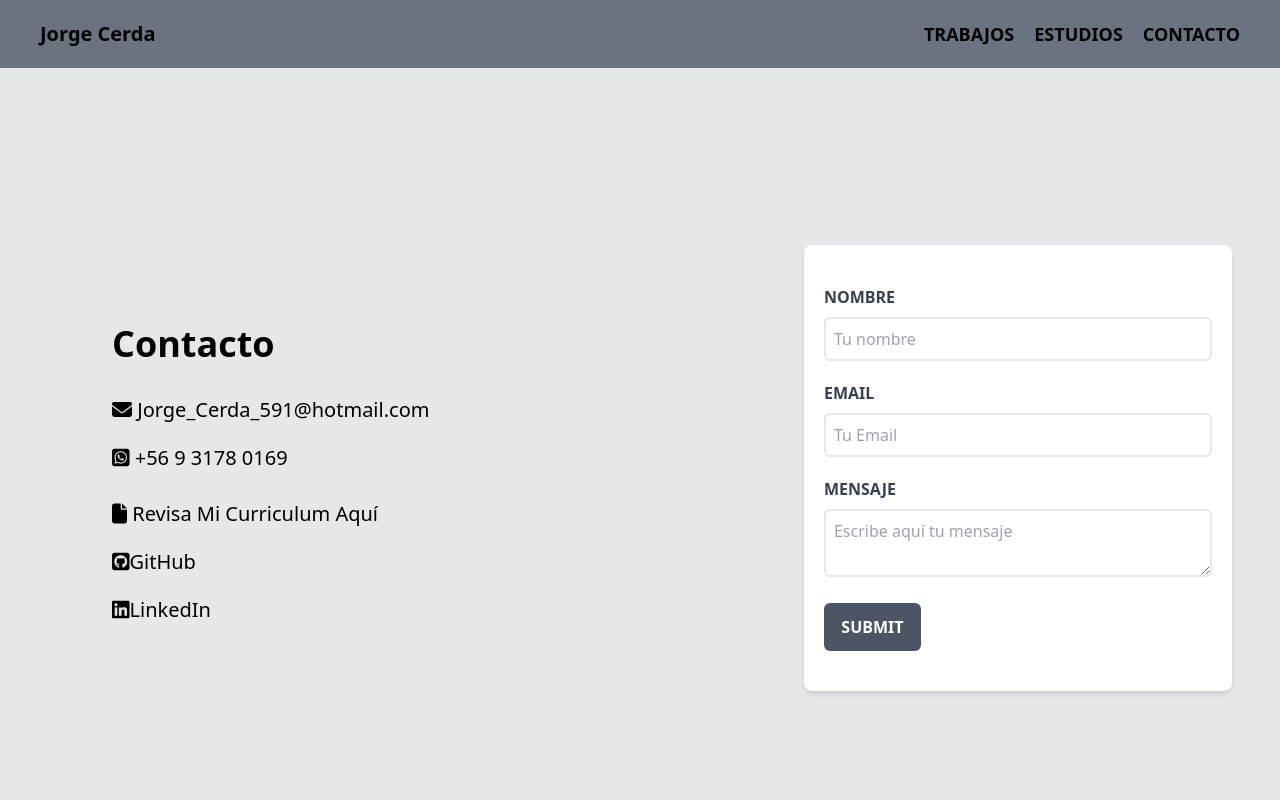
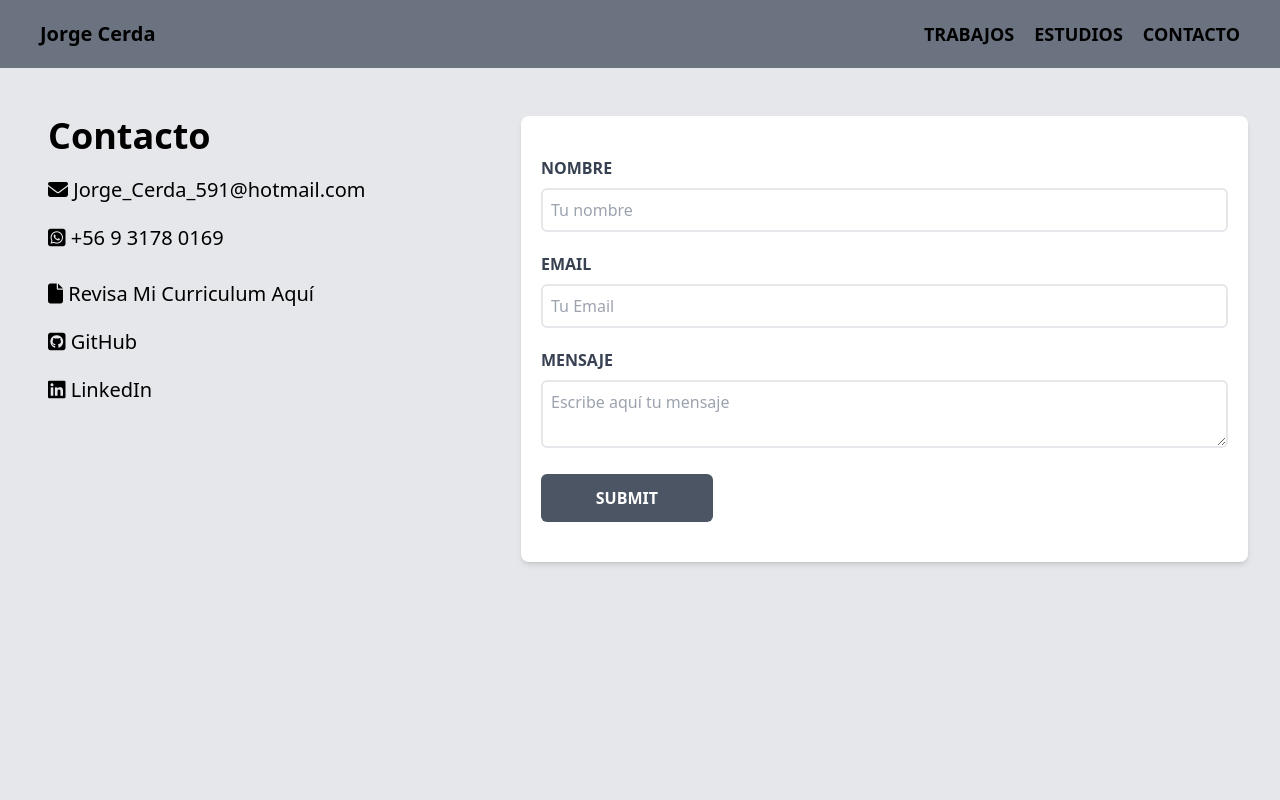
Before and after one commit to Wilper591/Wilper591.github.io, a React (Vite) app: page /contacto in a window 1280 px wide. Shown: the top 800 px of the page. Built offline with nearby package versions, Linux system fonts and the light colour scheme.

Commit message:
Corrigiendo estilos contacto

```diff
--- a/src/views/Contacto.jsx
+++ b/src/views/Contacto.jsx
@@ -20,10 +20,9 @@ const Contacto = () => {
   return (
     <>
       <NavBar />
-
-      <div className="flex flex-col w-full lg:flex-row items-center h-svh">
-        <div className="px-8 md:ps-16 m-12 w-full md text-justify">
-          <h1 className="text-justify font-bold my-8 text-4xl">Contacto</h1>
+      <div className="flex flex-col lg:flex-row gap-10 md:gap-0 mt-12 h-screen">
+        <div className="w-full md:w-5/6 lg:w-1/3 px-8 mx-12 lg:px-0 md:ps-16 text-justify">
+          <h1 className="text-justify font-bold text-4xl">Contacto</h1>
           <p className="text-xl my-5 ">
             <i className="fa-regular fa-envelope font-bold"></i>{" "}
             Jorge_Cerda_591@hotmail.com
@@ -42,8 +41,7 @@ const Contacto = () => {
           </p>
           <p className="text-xl my-5">
             <Link target="_blank" to="https://github.com/Wilper591">
-              <i className="fa-brands fa-square-github"></i>
-              GitHub
+              <i className="fa-brands fa-square-github"></i> GitHub
             </Link>
           </p>
           <p className="text-xl my-5">
@@ -51,14 +49,14 @@ const Contacto = () => {
               target="_blank"
               to="https://www.linkedin.com/in/jorgecerda591/"
             >
-              <i className="fa-brands fa-linkedin"></i>LinkedIn
+              <i className="fa-brands fa-linkedin"></i> LinkedIn
             </Link>
           </p>
         </div>
 
-        <div className="w-5/6 md:w-5/6 mx-2">
+        <div className="w-full md:w-5/6 lg:w-2/3 px-8">
           <form
-            className="bg-white md:m-10 py-10 px-5 shadow-md rounded-lg"
+            className="bg-white py-10 px-5 shadow-md rounded-lg"
             onSubmit={handleSubmit}
           >
             {msg && <Alerta alerta={alerta} />}
```
